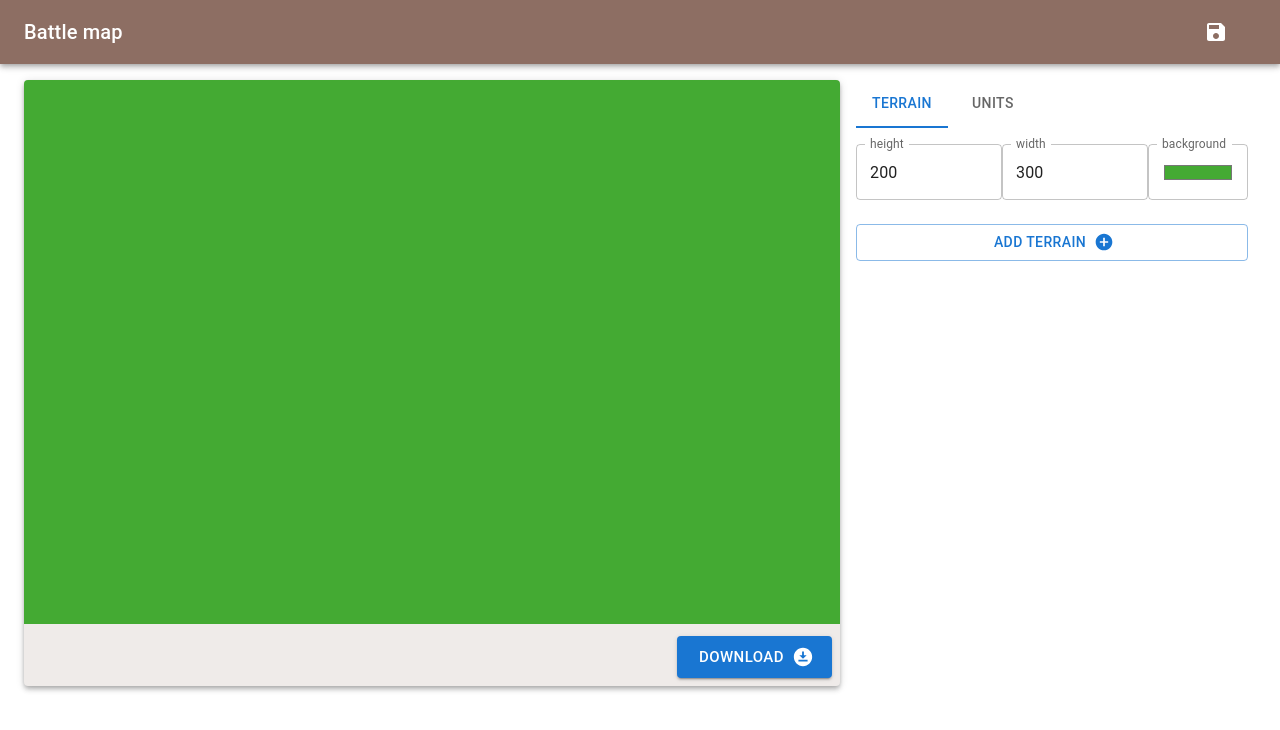
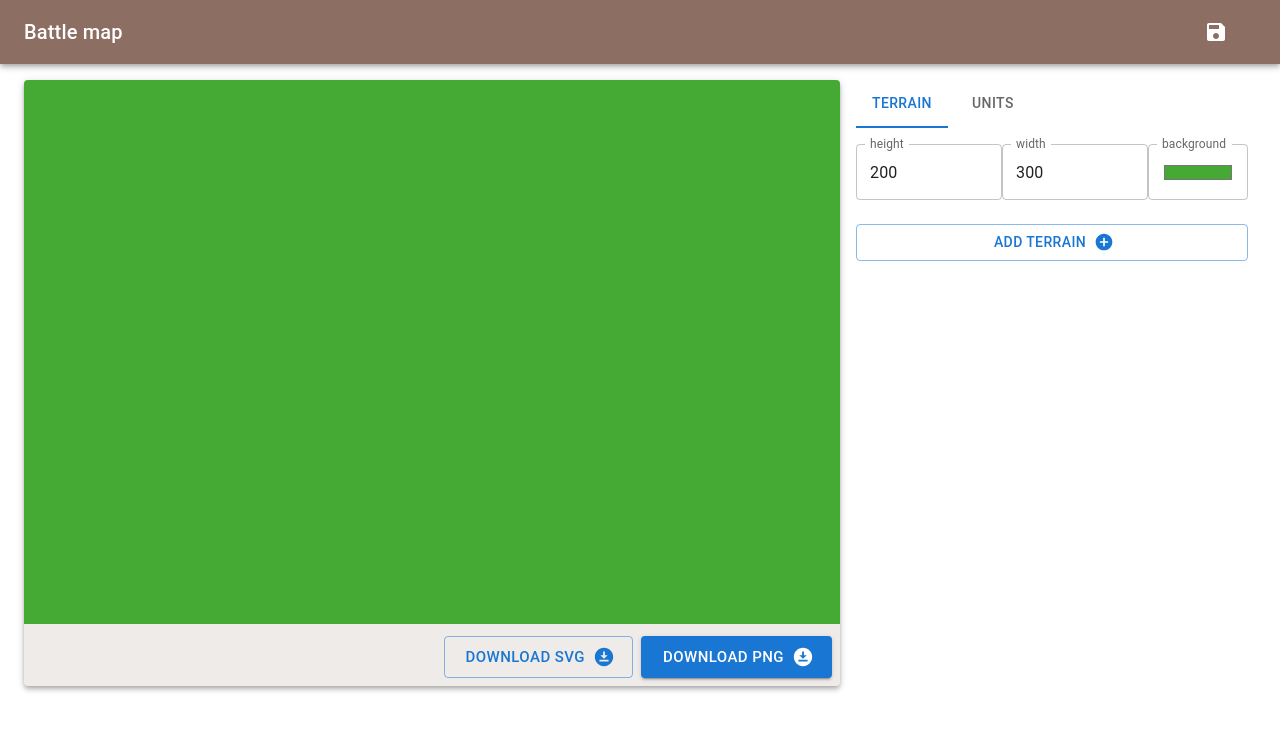
Before and after one commit to dblatcher/battle-report-map, a Next.js app: page / in a window 1280 px wide. Shown: the top 730 px of the page. Built offline with nearby package versions, Linux system fonts and the light colour scheme.

Commit message:
allow svg downloads

```diff
--- a/src/components/BattleDiagram.tsx
+++ b/src/components/BattleDiagram.tsx
@@ -25,11 +25,12 @@ export const BattleDiagram = ({
 }: Props) => {
 
 
-
     return (
         <DownloadableSvgFrame
             reportClick={handleFrameClick}
-            fileName="map.png" boxProps={{ component: HighPaddedCard }} viewBox={battleField.viewBox}>
+            fileName="map"
+            boxProps={{ component: HighPaddedCard }}
+            viewBox={battleField.viewBox}>
             <FloodRect fill={battleField.backgroundColor} viewBox={battleField.viewBox} />
 
             {terrainPieces.filter(piece => !piece.aboveUnits).map((piece, index) => (
--- a/src/components/DownloadableSvgFrame.tsx
+++ b/src/components/DownloadableSvgFrame.tsx
@@ -1,6 +1,6 @@
-import { svgToPng } from "@/lib/svgToPng"
+import { svgToPngFile, svgToSvgFile } from "@/lib/svgToPng"
 import { ViewBox } from "@/types"
-import { Box, Button, BoxProps } from "@mui/material"
+import { Box, Button, BoxProps, Stack } from "@mui/material"
 import { MouseEventHandler, ReactNode, useRef } from "react"
 import Download from "@mui/icons-material/DownloadForOffline"
 
@@ -17,11 +17,17 @@ export const DownloadableSvgFrame = ({ viewBox = {}, children, fileName, boxProp
     const { minX = 0, minY = 0, width = 100, height = 100 } = viewBox
     const viewBoxString = `${minX} ${minY} ${width} ${height}`
 
-    const download = () => {
+    const downloadPng = () => {
         if (!svgRef.current) {
             return
         }
-        void svgToPng(svgRef.current, fileName)
+        void svgToPngFile(svgRef.current, `${fileName}.png`)
+    }
+    const downloadSvg = () => {
+        if (!svgRef.current) {
+            return
+        }
+        void svgToSvgFile(svgRef.current, `${fileName}.svg`)
     }
 
     const handleClick: MouseEventHandler<SVGSVGElement> = (event) => {
@@ -52,14 +58,21 @@ export const DownloadableSvgFrame = ({ viewBox = {}, children, fileName, boxProp
         >
             {children}
         </svg>
-        <Box padding={1} display={'flex'} justifyContent={'flex-end'}>
+        <Stack padding={1} direction={'row'} justifyContent={'flex-end'} spacing={1}>
+            <Button
+                size="large"
+                variant='outlined'
+                onClick={downloadSvg}
+                endIcon={<Download />}
+            >download svg
+            </Button>
             <Button
                 size="large"
                 variant='contained'
-                onClick={download}
+                onClick={downloadPng}
                 endIcon={<Download />}
-            >download
+            >download png
             </Button>
-        </Box>
+        </Stack>
     </Box>
 }
--- a/src/lib/svgToPng.ts
+++ b/src/lib/svgToPng.ts
@@ -1,12 +1,11 @@
+const getDomUrl = () => window.URL || window.webkitURL || window
+
 function triggerDownload(imgURI: string, fileName: string) {
     const a = document.createElement('a');
     a.download = fileName
     a.target = '_blank';
     a.href = imgURI;
 
-    // trigger download button
-    // (set `bubbles` to false here.
-    // or just `a.click()` if you don't care about bubbling)
     a.dispatchEvent(new MouseEvent('click', {
         view: window,
         bubbles: false,
@@ -56,10 +55,8 @@ const serialiseImages = async (svgNode: SVGSVGElement): Promise<SVGSVGElement> =
     return svgNode
 }
 
-export async function svgToPng(svgNodeOriginal: SVGSVGElement, fileName: string = 'image.png') {
-
+const svgElementToObjectUrl = async (svgNodeOriginal: SVGSVGElement): Promise<string> => {
     const svgNode = svgNodeOriginal.cloneNode(true) as SVGSVGElement
-
     await serialiseImages(svgNode)
     const svgString = (new XMLSerializer()).serializeToString(svgNode);
 
@@ -67,11 +64,19 @@ export async function svgToPng(svgNodeOriginal: SVGSVGElement, fileName: string
         type: 'image/svg+xml;charset=utf-8'
     });
 
-    const DOMURL = window.URL || window.webkitURL || window;
-    const url = DOMURL.createObjectURL(svgBlob);
+    return getDomUrl().createObjectURL(svgBlob);
+}
+
+export async function svgToSvgFile(svgNodeOriginal: SVGSVGElement, fileName: string = 'image.png') {
+    const url = await svgElementToObjectUrl(svgNodeOriginal)
+    triggerDownload(url, fileName);
+    getDomUrl().revokeObjectURL(url);
+}
+
+export async function svgToPngFile(svgNodeOriginal: SVGSVGElement, fileName: string = 'image.png') {
+    const url = await svgElementToObjectUrl(svgNodeOriginal)
 
     const image = new Image();
-    // clone does not have width and height because (?) not in the dom
     image.width = svgNodeOriginal.width.baseVal.value;
     image.height = svgNodeOriginal.height.baseVal.value;
     image.src = url;
@@ -86,7 +91,7 @@ export async function svgToPng(svgNodeOriginal: SVGSVGElement, fileName: string
             return
         }
         ctx.drawImage(image, 0, 0);
-        DOMURL.revokeObjectURL(url);
+        getDomUrl().revokeObjectURL(url);
 
         const imgURI = canvas
             .toDataURL('image/png')
```
